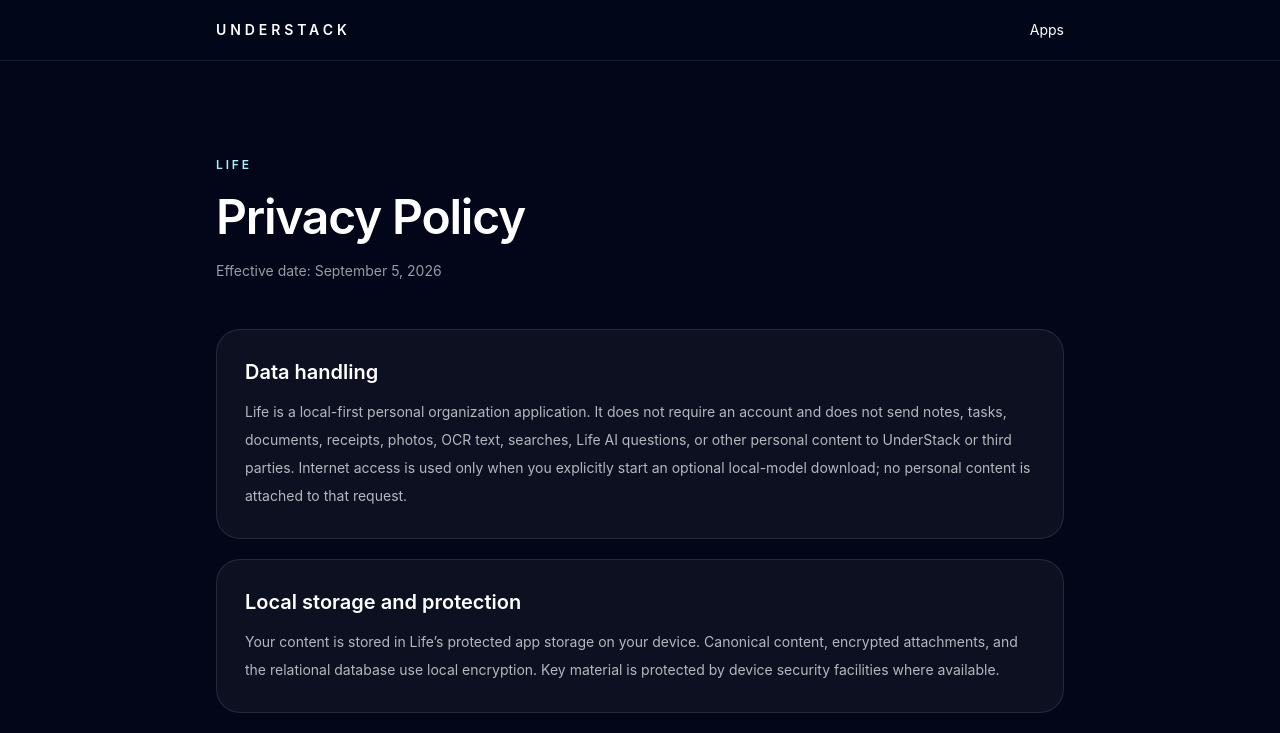
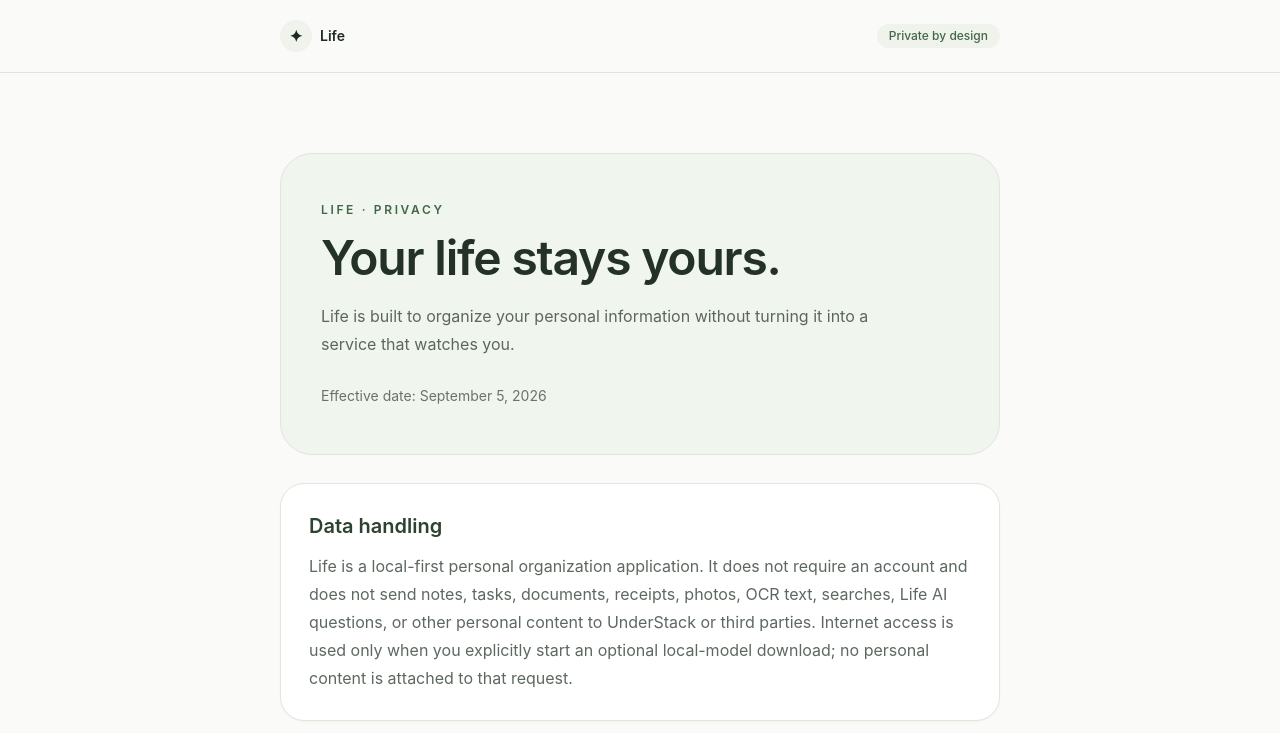
Before and after one commit to Dposleman/understack-site, a React (Vite) app: page /life/privacy in a window 1280 px wide. Shown: the top 733 px of the page. Built offline with nearby package versions, Linux system fonts and the light colour scheme.

Commit message:
Match Life privacy page to Life visual identity

```diff
--- a/src/pages/LifePrivacyPage.tsx
+++ b/src/pages/LifePrivacyPage.tsx
@@ -30,28 +30,34 @@
 
 export default function LifePrivacyPage() {
   return (
-    <div className="min-h-screen bg-slate-950 text-white">
+    <div className="min-h-screen bg-[#fafbf8] text-[#1e2920]">
       <PageMeta title="Privacy Policy — Life" description="Privacy Policy for Life, UnderStack’s local-first personal organization app." path="/life/privacy" lang="en" />
-      <header className="border-b border-white/10 bg-slate-950/85">
-        <div className="mx-auto flex max-w-4xl items-center justify-between px-6 py-5">
-          <Link to="/en/" className="text-sm font-semibold uppercase tracking-[0.28em] text-white">UnderStack</Link>
-          <Link to="/en/apps" className="text-sm text-cyan-100 hover:text-white">Apps</Link>
+      <header className="border-b border-[#dce7d9] bg-[#fafbf8]/95">
+        <div className="mx-auto flex max-w-3xl items-center justify-between px-6 py-5">
+          <Link to="/en/apps" className="flex items-center gap-2 text-sm font-semibold text-[#42664a] hover:text-[#2f4d36]">
+            <span className="grid size-8 place-items-center rounded-full bg-[#eff3eb] text-base" aria-hidden="true">✦</span>
+            Life
+          </Link>
+          <span className="rounded-full bg-[#eff3eb] px-3 py-1 text-xs font-medium text-[#42664a]">Private by design</span>
         </div>
       </header>
-      <main className="mx-auto max-w-4xl px-6 py-16 sm:py-24">
-        <p className="text-xs font-semibold uppercase tracking-[0.24em] text-cyan-200">Life</p>
-        <h1 className="mt-5 text-4xl font-semibold tracking-tight sm:text-5xl">Privacy Policy</h1>
-        <p className="mt-5 text-sm text-white/60">Effective date: September 5, 2026</p>
-        <div className="mt-12 grid gap-5">
+      <main className="mx-auto max-w-3xl px-6 py-14 sm:py-20">
+        <div className="rounded-[2rem] border border-[#dce7d9] bg-[#f0f5ed] px-7 py-9 sm:px-10 sm:py-12">
+          <p className="text-xs font-semibold uppercase tracking-[0.22em] text-[#42664a]">Life · Privacy</p>
+          <h1 className="mt-4 max-w-xl text-4xl font-semibold tracking-tight text-[#243126] sm:text-5xl">Your life stays yours.</h1>
+          <p className="mt-5 max-w-xl text-base leading-7 text-[#5b675d]">Life is built to organize your personal information without turning it into a service that watches you.</p>
+          <p className="mt-7 text-sm text-[#69736b]">Effective date: September 5, 2026</p>
+        </div>
+        <div className="mt-7 grid gap-4">
           {sections.map((section) => (
-            <section key={section.title} className="rounded-3xl border border-white/10 bg-white/[0.045] p-7">
-              <h2 className="text-xl font-semibold text-white">{section.title}</h2>
-              <p className="mt-3 text-sm leading-7 text-white/70">{section.body}</p>
+            <section key={section.title} className="rounded-3xl border border-[#e0e7dd] bg-white p-7 shadow-[0_1px_2px_rgba(32,52,35,0.04)]">
+              <h2 className="text-xl font-semibold text-[#2d4231]">{section.title}</h2>
+              <p className="mt-3 text-base leading-7 text-[#5d685f]">{section.body}</p>
             </section>
           ))}
         </div>
       </main>
-      <footer className="border-t border-white/10 px-6 py-8 text-center text-xs text-white/45">© 2026 UnderStack. All rights reserved.</footer>
+      <footer className="border-t border-[#dce7d9] px-6 py-8 text-center text-xs text-[#758078]">© 2026 Life by UnderStack</footer>
     </div>
   );
 }
```
